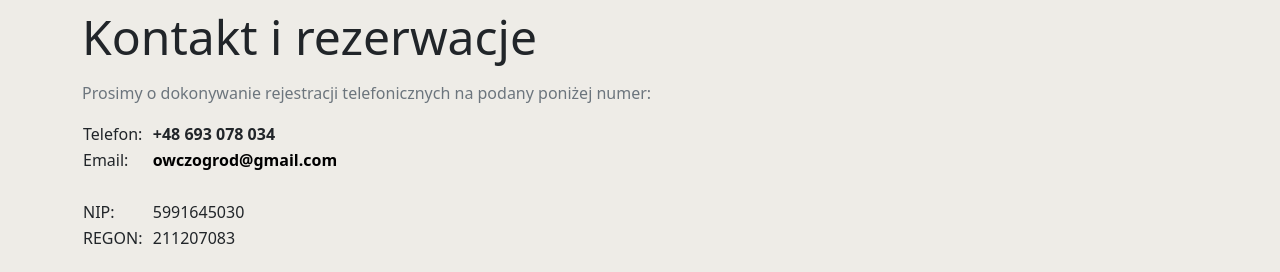
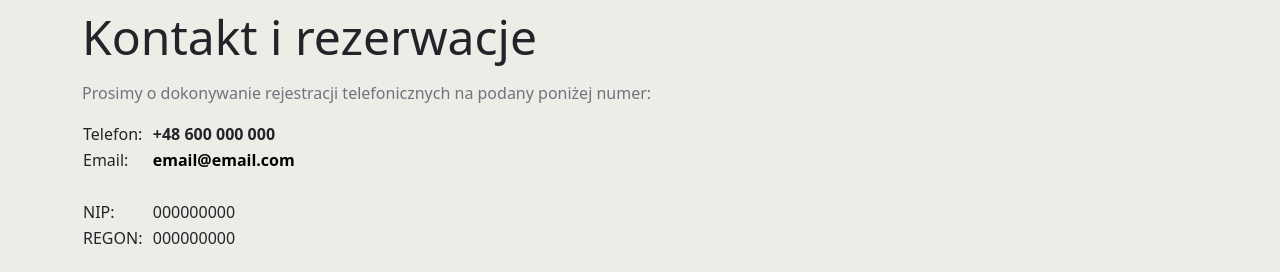
Before and after one commit to MW-00/Owczogrod, a plain HTML site: page index.html in a window 1280 px wide. Shown: the part 4440-4712 px from the top of the page. Drawn offline with nearby package versions, Linux system fonts and the light colour scheme.

Commit message:
zmiana danych kontaktowych

```diff
--- a/index.html
+++ b/index.html
@@ -183,12 +183,12 @@
                     <table>
                         <tr>
                             <td>Telefon:</td>
-                            <td><span class="fw-bold">+48 693 078 034</span></td>
+                            <td><span class="fw-bold">+48 600 000 000</span></td>
                         </tr>
                         <tr>
                             <td>Email:</td>
                             <td><span class="fw-bold">
-                                    <a href="mailto:owczogrod@gmail.com">owczogrod@gmail.com</a>
+                                    <a href="mailto:owczogrod@gmail.com">email@email.com</a>
                                 </span></td>
                         </tr>
                         <tr>
@@ -196,12 +196,12 @@
                         </tr>
                         <tr>
                             <td>NIP:</td>
-                            <td>5991645030</td>
+                            <td>000000000</td>
                         </tr>
                         <tr>
                             <td>REGON: &nbsp;</td>
 
-                            <td>211207083</td>
+                            <td>000000000</td>
                         </tr>
                     </table>
                     <br>
```
